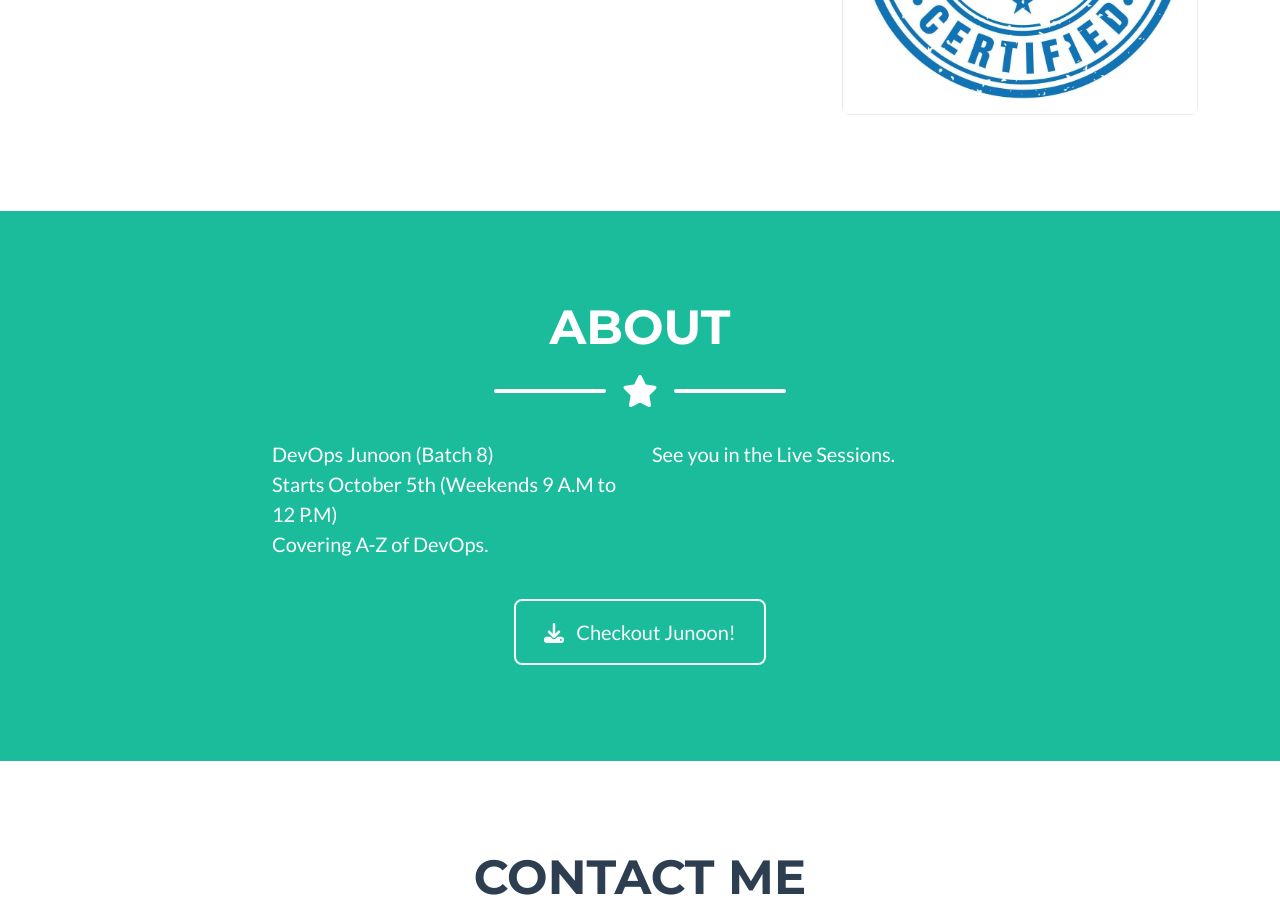
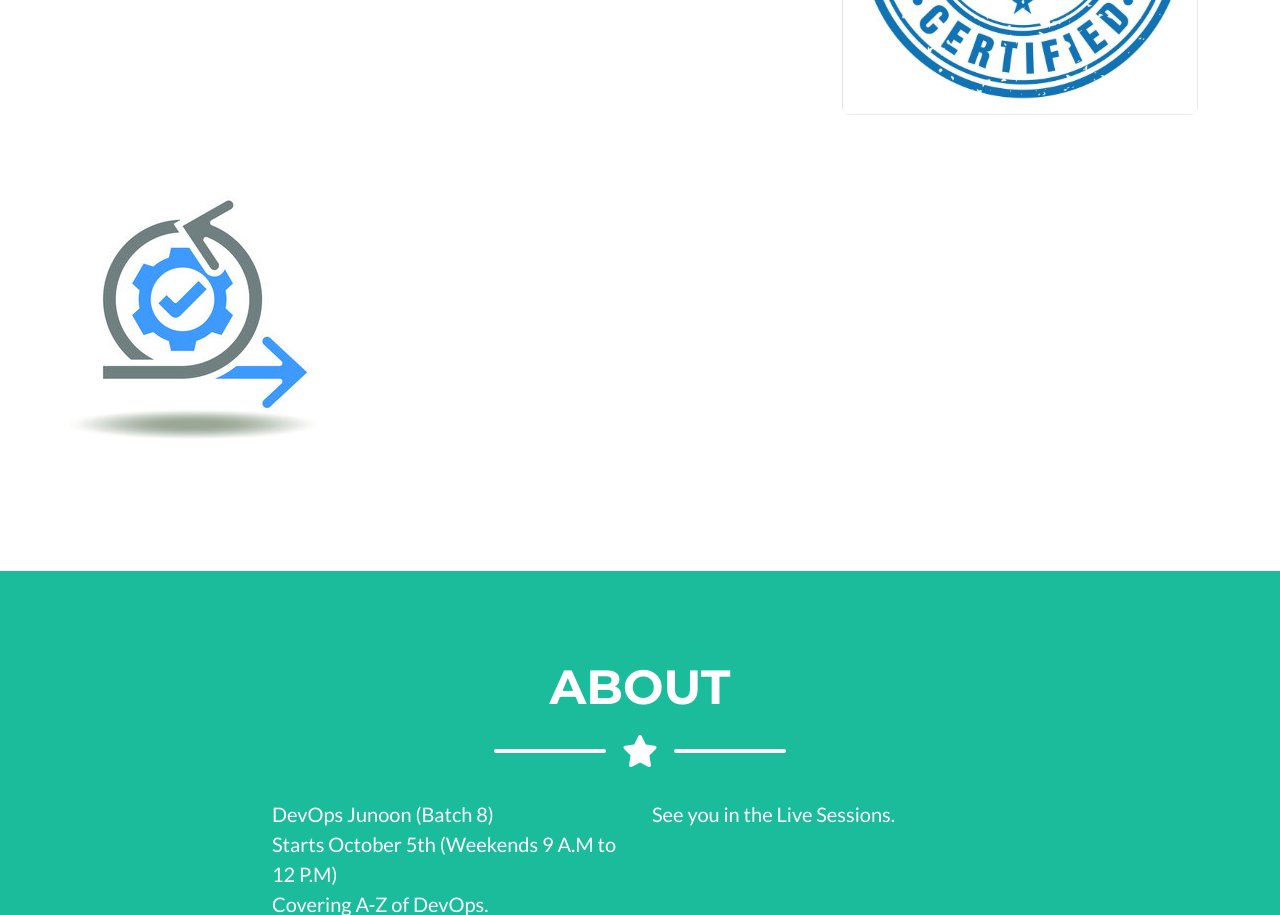
Before and after one commit to manson1985/manson-portfolio, a plain HTML site: page index.html in a window 1280 px wide. Shown: the part 1829-2744 px from the top of the page. Drawn offline with nearby package versions, Linux system fonts and the light colour scheme.

Commit message:
Add files via upload

```diff
--- a/index.html
+++ b/index.html
@@ -120,6 +120,16 @@
                                 <div class="portfolio-item-caption-content text-center text-white"><i class="fas fa-plus fa-3x"></i></div>
                             </div>
                             <img class="img-fluid" src="assets/img/portfolio/certified-logo.jpg" alt="..." />
+                        </div>
+                    </div>
+                </div>
+            </div>
+             <div class="col-md-6 col-lg-4">
+                        <div class="portfolio-item mx-auto" data-bs-toggle="modal" data-bs-target="#portfolioModal6">
+                            <div class="portfolio-item-caption d-flex align-items-center justify-content-center h-100 w-100">
+                                <div class="portfolio-item-caption-content text-center text-white"><i class="fas fa-plus fa-3x"></i></div>
+                            </div>
+                            <img class="img-fluid" src="assets/img/portfolio/projects-done-logo.jpg" alt="..." />
                         </div>
                     </div>
                 </div>
```
